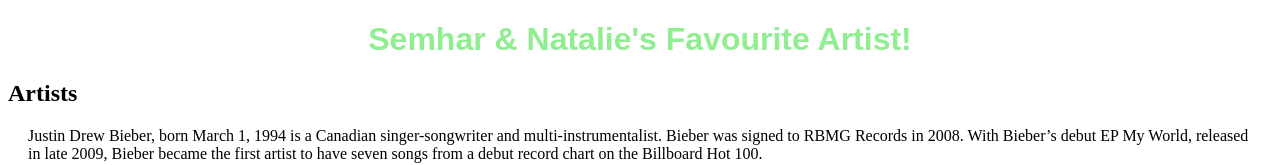
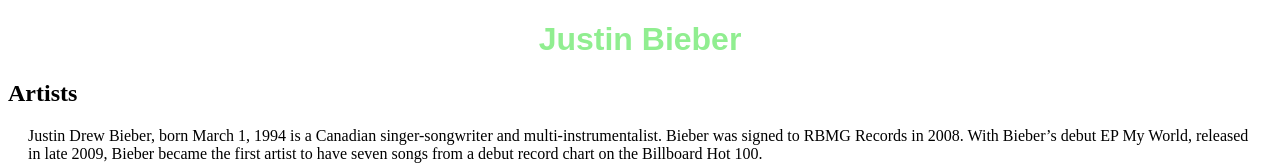
Before and after one commit to natbibi/belieber, a React app: page / in a window 1280 px wide. Shown: the top 165 px of the page. Built offline with nearby package versions, Linux system fonts and the light colour scheme; a web font is replaced by a local one.

Commit message:
change h1 text content

```diff
--- a/src/App.js
+++ b/src/App.js
@@ -6,7 +6,7 @@
 function App () {
    return (
     <div className="container">
-    <h1>Semhar & Natalie's Favourite Artist!</h1>
+    <h1>Justin Bieber</h1>
     <Artists />
     <Albums />
     </div>
```
